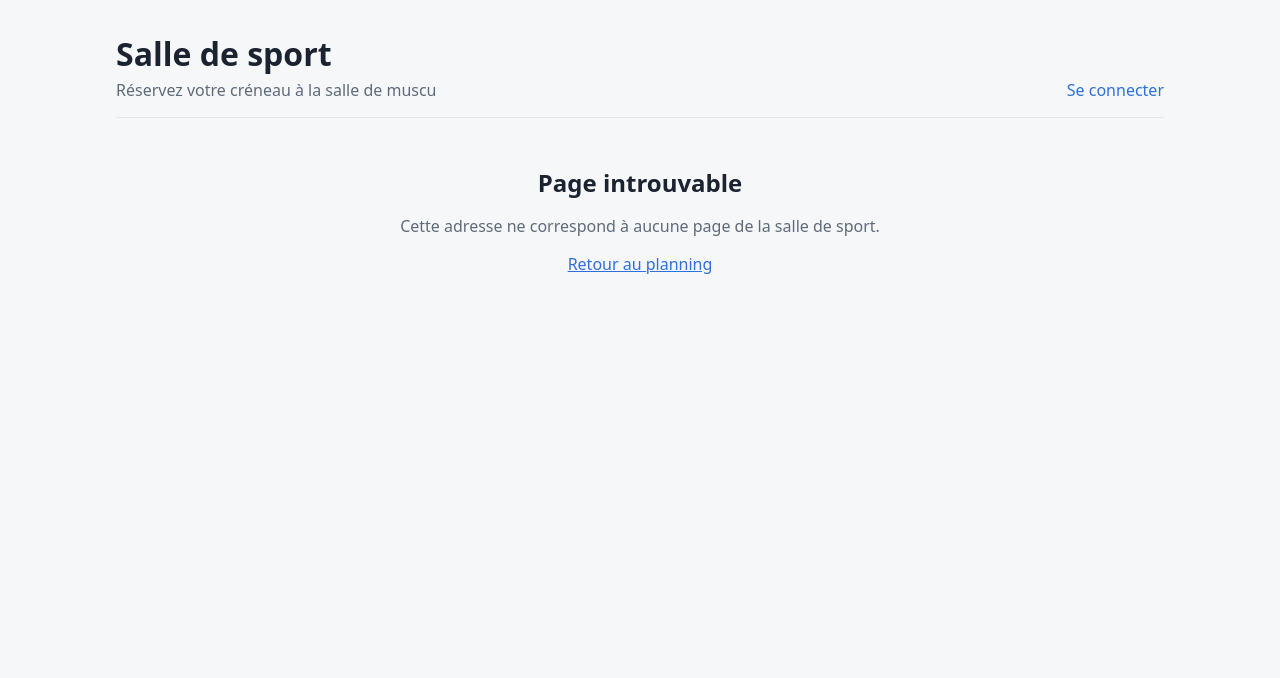
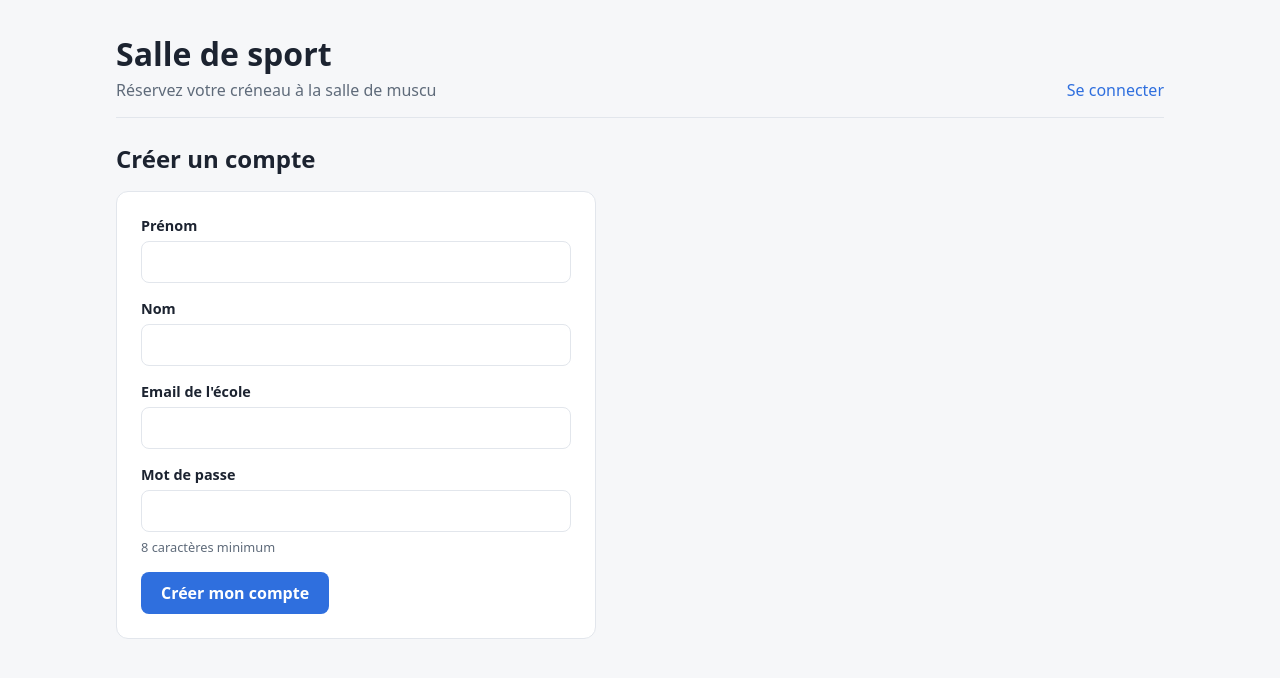
Before and after one commit to Ronald-Marin-C/ismin-web-salle-de-sport, a React (Vite) app in the folder web/: page /register in a window 1280 px wide. Shown: the top 678 px of the page. Built offline with nearby package versions, Linux system fonts and the light colour scheme; no server answers.

Commit message:
feat(web): create a student account

```diff
--- a/web/src/App.tsx
+++ b/web/src/App.tsx
@@ -4,13 +4,9 @@ import { Header } from './components/Header';
 import { LoginPage } from './pages/LoginPage';
 import { NotFoundPage } from './pages/NotFoundPage';
 import { PlanningPage } from './pages/PlanningPage';
+import { RegisterPage } from './pages/RegisterPage';
 
-/**
- * The frame of every page: the header, then the page of the current URL.
- *
- * The order of the routes does not matter: React Router picks the most
- * precise one, and * comes last. The planning is for the logged-in only.
- */
+/** The header, then the page of the current URL. */
 const App = () => {
   return (
     <main className="app">
@@ -25,6 +21,7 @@ const App = () => {
           }
         />
         <Route path="/login" element={<LoginPage />} />
+        <Route path="/register" element={<RegisterPage />} />
         <Route path="*" element={<NotFoundPage />} />
       </Routes>
     </main>
--- a/web/src/api.ts
+++ b/web/src/api.ts
@@ -1,4 +1,4 @@
-import type { Me } from './types';
+import type { Me, NewAccount } from './types';
 
 /** The fallback is the port of `npm run start:dev`. */
 export const API_URL = import.meta.env.VITE_API_URL ?? 'http://localhost:3000';
@@ -41,6 +41,17 @@ export async function login(email: string, password: string): Promise<string> {
   return body.access_token;
 }
 
+export async function register(account: NewAccount): Promise<string> {
+  const res = await fetch(`${API_URL}/auth/register`, {
+    method: 'POST',
+    headers: { 'Content-Type': 'application/json' },
+    body: JSON.stringify(account),
+  });
+  await throwIfNotOk(res);
+  const body = (await res.json()) as { access_token: string };
+  return body.access_token;
+}
+
 export async function fetchMe(token: string): Promise<Me> {
   const res = await fetch(`${API_URL}/auth/me`, {
     headers: { Authorization: `Bearer ${token}` },
--- a/web/src/auth/AuthProvider.tsx
+++ b/web/src/auth/AuthProvider.tsx
@@ -1,5 +1,6 @@
 import { createContext, useContext, useState, type ReactNode } from 'react';
 import * as api from '../api';
+import type { NewAccount } from '../types';
 import { decodePayload, type JwtPayload } from './jwt';
 
 /** The localStorage key of the token. */
@@ -15,6 +16,8 @@ export interface Auth {
   sessionEnded: boolean;
   /** Lets the ApiError through: 401 for wrong credentials. */
   login: (email: string, password: string) => Promise<void>;
+  /** Creates a student account and logs it in. Lets the ApiError through: 400 or 409. */
+  register: (account: NewAccount) => Promise<void>;
   logout: () => void;
   /** Logs out after the API refused the token. */
   endSession: () => void;
@@ -43,6 +46,10 @@ export const AuthProvider = ({ children }: AuthProviderProps) => {
     keep(await api.login(email, password));
   };
 
+  const register = async (account: NewAccount) => {
+    keep(await api.register(account));
+  };
+
   const logout = () => {
     localStorage.removeItem(TOKEN_KEY);
     setToken(null);
@@ -53,7 +60,9 @@ export const AuthProvider = ({ children }: AuthProviderProps) => {
     setSessionEnded(true);
   };
 
-  return <AuthContext value={{ token, user, sessionEnded, login, logout, endSession }}>{children}</AuthContext>;
+  return (
+    <AuthContext value={{ token, user, sessionEnded, login, register, logout, endSession }}>{children}</AuthContext>
+  );
 };
 
 /** The logged-in user, from any component under <AuthProvider>. */
--- a/web/src/pages/LoginPage.tsx
+++ b/web/src/pages/LoginPage.tsx
@@ -1,5 +1,5 @@
 import { useState, type SubmitEvent } from 'react';
-import { useLocation, useNavigate } from 'react-router';
+import { Link, useLocation, useNavigate } from 'react-router';
 import { ApiError } from '../api';
 import { useAuth } from '../auth/AuthProvider';
 
@@ -83,6 +83,10 @@ export const LoginPage = () => {
       </form>
 
       <p className="hint">
+        Pas encore de compte ? <Link to="/register">Créer un compte</Link>
+      </p>
+
+      <p className="hint">
         Comptes de démonstration : referent1@castelmont.fr (référent) et alice.martin@castelmont.fr (élève), mot de
         passe salle-de-sport.
       </p>
--- /dev/null
+++ b/web/src/pages/RegisterPage.tsx
@@ -0,0 +1,115 @@
+import { useState, type ChangeEvent, type SubmitEvent } from 'react';
+import { useNavigate } from 'react-router';
+import { ApiError } from '../api';
+import { useAuth } from '../auth/AuthProvider';
+import type { NewAccount } from '../types';
+
+const EMPTY_ACCOUNT: NewAccount = { firstName: '', lastName: '', email: '', password: '' };
+
+/** The page to create a student account, at /register. */
+export const RegisterPage = () => {
+  const { register } = useAuth();
+  const navigate = useNavigate();
+
+  const [account, setAccount] = useState(EMPTY_ACCOUNT);
+  const [error, setError] = useState('');
+
+  const update = (field: keyof NewAccount) => (event: ChangeEvent<HTMLInputElement>) => {
+    const { value } = event.target;
+    setAccount((current) => ({ ...current, [field]: value }));
+  };
+
+  const handleSubmit = async (event: SubmitEvent<HTMLFormElement>) => {
+    event.preventDefault();
+    setError('');
+
+    try {
+      await register(account);
+      navigate('/', { replace: true });
+    } catch (err) {
+      // The fields already enforce the limits of the API, so a 400 or a 409
+      // carries one of its own messages, in French.
+      setError(
+        err instanceof ApiError && (err.status === 400 || err.status === 409)
+          ? err.details.join(' ')
+          : `Création du compte impossible : ${err instanceof Error ? err.message : String(err)}`,
+      );
+    }
+  };
+
+  return (
+    <section className="page form-page">
+      <h2>Créer un compte</h2>
+
+      <form className="form" onSubmit={handleSubmit}>
+        <div className="field">
+          <label htmlFor="register-first-name">Prénom</label>
+          <input
+            id="register-first-name"
+            name="firstName"
+            autoComplete="given-name"
+            required
+            maxLength={50}
+            value={account.firstName}
+            onChange={update('firstName')}
+          />
+        </div>
+
+        <div className="field">
+          <label htmlFor="register-last-name">Nom</label>
+          <input
+            id="register-last-name"
+            name="lastName"
+            autoComplete="family-name"
+            required
+            maxLength={50}
+            value={account.lastName}
+            onChange={update('lastName')}
+          />
+        </div>
+
+        <div className="field">
+          <label htmlFor="register-email">Email de l'école</label>
+          <input
+            id="register-email"
+            name="email"
+            type="email"
+            autoComplete="email"
+            required
+            value={account.email}
+            onChange={update('email')}
+          />
+        </div>
+
+        <div className="field">
+          <label htmlFor="register-password">Mot de passe</label>
+          <input
+            id="register-password"
+            name="password"
+            type="password"
+            autoComplete="new-password"
+            required
+            minLength={8}
+            maxLength={128}
+            aria-describedby="register-password-hint"
+            value={account.password}
+            onChange={update('password')}
+          />
+          <p className="field-hint" id="register-password-hint">
+            8 caractères minimum
+          </p>
+        </div>
+
+        {error && (
+          <div className="error" role="alert">
+            <span>{error}</span>
+          </div>
+        )}
+
+        <button className="button" type="submit">
+          Créer mon compte
+        </button>
+      </form>
+    </section>
+  );
+};
```
Also changed, not shown: web/src/types.ts (+7 -0 lines).
